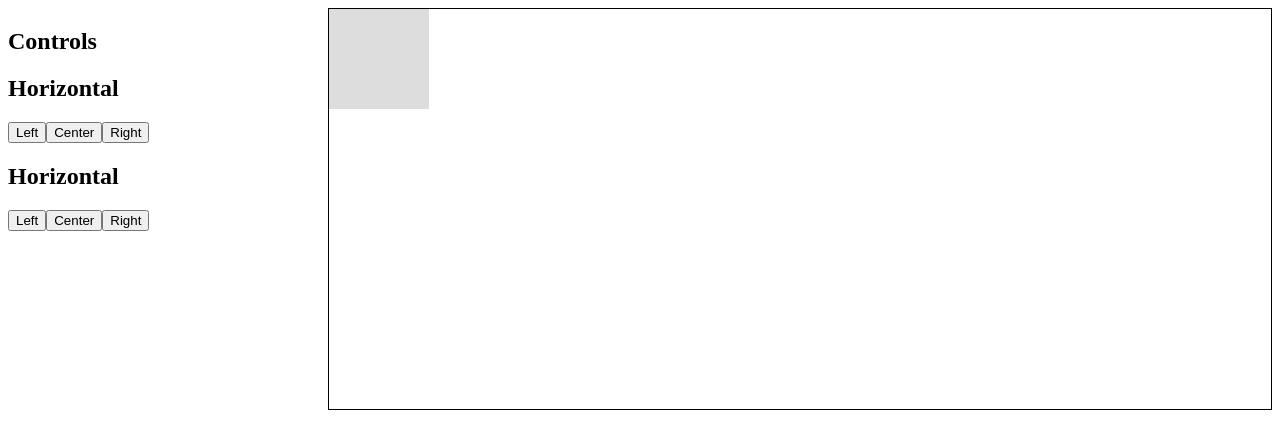
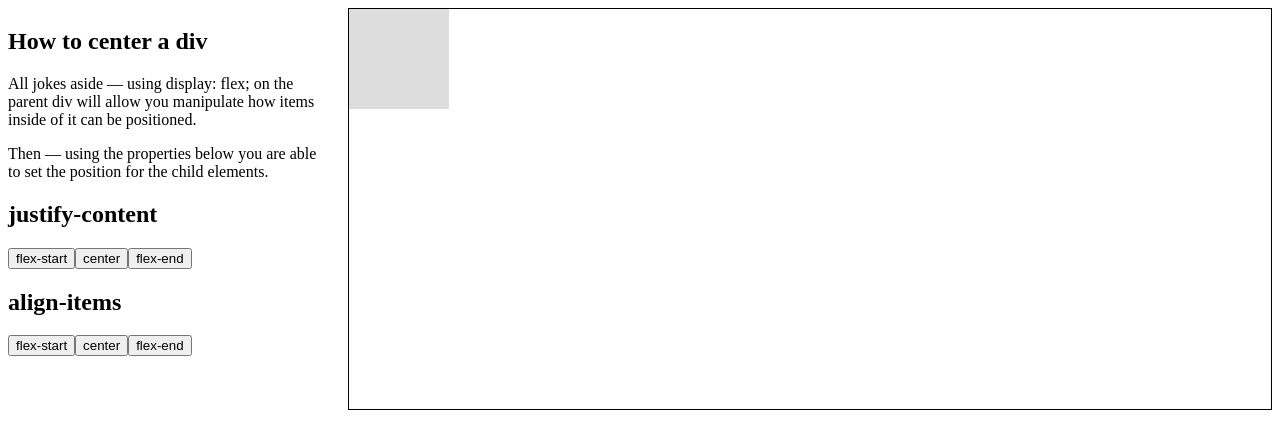
Before and after one commit to millertchris/layouts, a Next.js app: page / in a window 1280 px wide. Shown: the top 448 px of the page. Built offline with nearby package versions, Linux system fonts and the light colour scheme.

Commit message:
Updated labels and adding instructions.

```diff
--- a/pages/index.js
+++ b/pages/index.js
@@ -15,47 +15,56 @@ export default function Home() {
     <>
       <div className="site-wrap">
         <aside className="panel">
-          <h1>Controls</h1>
+          <h1>How to center a div</h1>
+          <p>
+            All jokes aside — using display: flex; on the parent div will allow
+            you manipulate how items inside of it can be positioned.
+          </p>
+
+          <p>
+            Then — using the properties below you are able to set the position
+            for the child elements.
+          </p>
 
           <div className="btn-group horizontal">
-            <h2>Horizontal</h2>
+            <h2>justify-content</h2>
             <button
               className="btn"
               data-style="flex-start"
               onClick={justifyContent}
             >
-              Left
+              flex-start
             </button>
             <button
               className="btn"
               data-style="center"
               onClick={justifyContent}
             >
-              Center
+              center
             </button>
             <button
               className="btn"
               data-style="flex-end"
               onClick={justifyContent}
             >
-              Right
+              flex-end
             </button>
           </div>
 
           <div className="btn-group vertical">
-            <h2>Horizontal</h2>
+            <h2>align-items</h2>
             <button
               className="btn"
               data-style="flex-start"
               onClick={alignItems}
             >
-              Left
+              flex-start
             </button>
             <button className="btn" data-style="center" onClick={alignItems}>
-              Center
+              center
             </button>
             <button className="btn" data-style="flex-end" onClick={alignItems}>
-              Right
+              flex-end
             </button>
           </div>
         </aside>
--- a/styles/main.scss
+++ b/styles/main.scss
@@ -4,6 +4,7 @@
 .panel {
   width: 100%;
   max-width: 320px;
+  padding-right: 20px;
 }
 .scene {
   display: flex;
```
